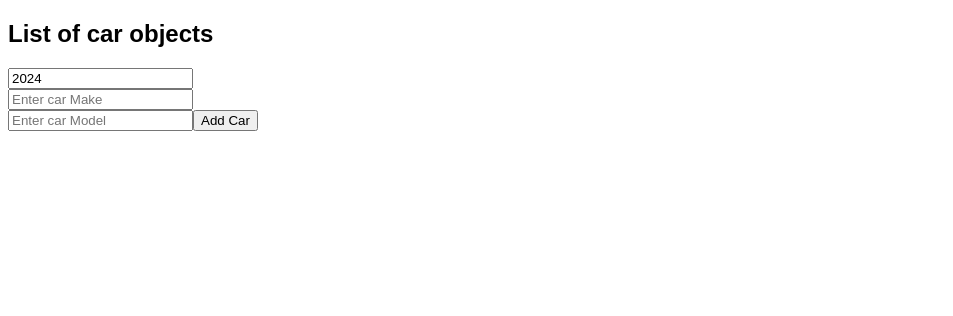
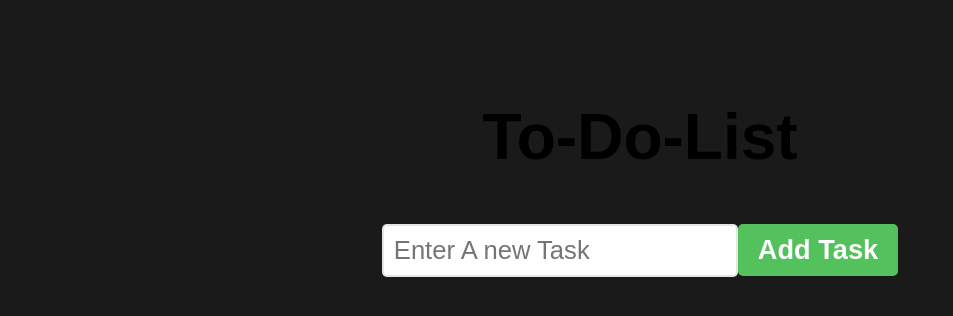
Before and after one commit to Stsama/react-course, a React (Vite) app in the folder my-react-app/: page / in a window 1280 px wide. Shown: the top 316 px of the page, without its empty margins (0-953 px from the left). Built offline with nearby package versions, Linux system fonts and the light colour scheme.

Commit message:
to-do-list

```diff
--- a/my-react-app/src/App.jsx
+++ b/my-react-app/src/App.jsx
@@ -1,8 +1,9 @@
-import ArrayOfObjects from "./ArrayOfObjects";
+import ToDoList from "./ToDoList";
 function App() {
 
+
   return(
-    <ArrayOfObjects />
+    <ToDoList />
   );
 }
 
--- /dev/null
+++ b/my-react-app/src/ToDoList.jsx
@@ -0,0 +1,60 @@
+import React, {useState} from 'react'
+
+const ToDoList = () => {
+  const [tasks, setTasks] = useState([]);
+  const  [newTask, setNewtask] = useState('');
+
+  const handleInputChange = (e) => {
+    setNewtask(e.target.value)
+  }
+  const addTask = () => {
+      if(newTask.trim() !== ''){
+        setTasks(t => [...t, newTask])
+        setNewtask('')
+      }
+  }
+  const removeTask = (index) => {
+      const updatedTasks = tasks.filter((_, i) => i !== index)
+      setTasks(updatedTasks)
+  }
+  const moveTaskUp = (index) => {
+    const updatedTasks = [...tasks]
+    if(index > 0){
+      [updatedTasks[index], updatedTasks[index - 1]] =
+      [updatedTasks[index - 1], updatedTasks[index]]
+      setTasks(updatedTasks)
+    }
+
+  }
+  const moveTaskDown = (index) => {
+    const updatedTasks = [...tasks]
+    if(index < tasks.length - 1){
+      [updatedTasks[index], updatedTasks[index + 1]] =
+      [updatedTasks[index + 1], updatedTasks[index]]
+      setTasks(updatedTasks)
+    }
+  }
+
+
+  return (
+    <div className='to-do-list'>
+      <h1>To-Do-List</h1>
+      <div className="">
+        <input type="text" placeholder='Enter A new Task' value={newTask} onChange={handleInputChange} />
+        <button className='add-button' onClick={addTask}>Add Task</button>
+      </div>
+      <ol>
+        {tasks.map((task, index) => (
+          <li key={index}>
+            <span className="text">{task} </span>
+            <button className='delete-button' onClick={() => removeTask(index)}>Remove</button>
+            <button className='move-button' onClick={() => moveTaskUp(index)}>☝ </button>
+            <button className='move-button' onClick={() => moveTaskDown(index)}>👇</button>
+          </li>
+        ))}
+      </ol>
+    </div>
+  )
+}
+
+export default ToDoList
--- a/my-react-app/src/index.css
+++ b/my-react-app/src/index.css
@@ -1,5 +1,6 @@
 body{
     font-family: Arial, Helvetica, sans-serif;
+    background-color: hsl(0, 0%, 10%);
 }
 
 .color-picker-container{
@@ -40,3 +41,74 @@
     border-radius: 10px;
     border: 3px solid hsl(0, 0%, 80%);
 }
+
+/* ===================To do list===================== */
+.to-do-list{
+    font-family: Arial, Helvetica, sans-serif;
+    text-align: center;
+    margin-top: 100px;
+}
+h1{
+    font-size: 4rem;
+}
+button{
+    font-size: 1.7rem;
+    font-weight: bold;
+    padding: 10px 20px;
+    border-radius: 5px;
+    color: white;
+    border: none;
+    cursor: pointer;
+    transition: background-color 0.5s ease;
+}
+.add-button{
+    background-color:hsl(125, 47%, 54%);
+}
+.add-button:hover{
+    background-color:hsl(125, 47%, 44%);
+}
+.delete-button{
+    background-color:hsl(10, 90%, 54%);
+}
+.delete-button:hover{
+    background-color:hsl(10, 90%, 40%);
+}
+.move-button{
+    background-color:hsl(207, 90%, 54%);
+}
+.move-button:hover{
+    background-color:hsl(207, 90%, 44%);
+}
+
+input[type="text"]{
+    font-size: 1.6rem;
+    padding: 10px;
+    border-radius: 5px;
+    border: 2px solid hsl(0, 0%, 80%, 0.5);
+    color: hsl(0, 0%, 0%, 0.5);
+    /* margin: 10px;
+    width: 300px; */
+}
+ol{
+    list-style-type: none;
+    padding: 0;
+}
+li{
+    font-size: 2rem;
+    font-weight: bold;
+    padding: 15px;
+    background-color: hsl(0, 0%, 97%);
+    margin-bottom: 10px;
+    border: 3px solid hsl(0, 0%, 85%, 0.75);
+    border-radius: 5px;
+    display: flex;
+    align-items: center;
+}
+.text{
+    flex: 1;
+}
+.delete-button, .move-button{
+    padding: 8px 12px;
+    font-size: 1.4rem;
+    margin-left: 10px;
+}
```
